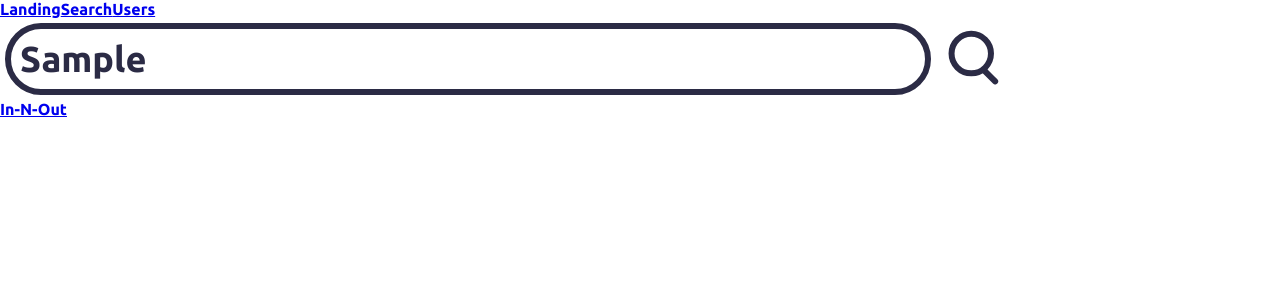
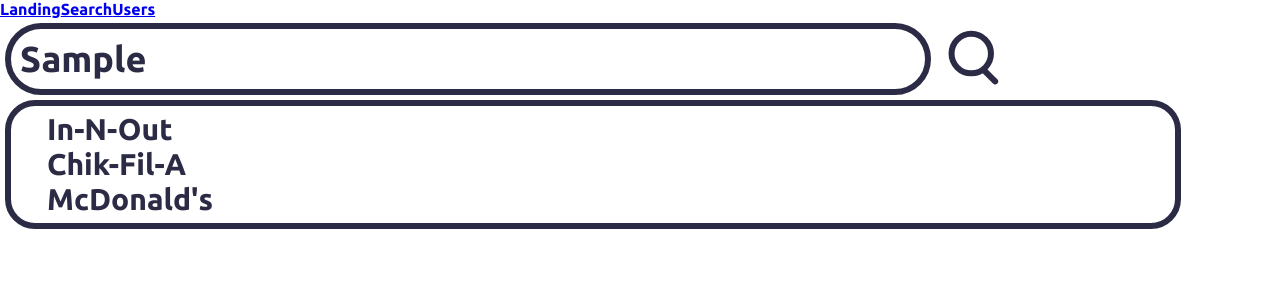
Before and after one commit to ktdo01/InrixHack2021, a React (Create React App) app in the folder packages/frontend/: page /search in a window 1280 px wide. Both pictures are taken after typing "Sample" into the empty fields and a click on the button 975 px from the left and 59 px from the top of the page. Shown: the top 300 px of the page. Built offline with nearby package versions, Linux system fonts and the light colour scheme.

Commit message:
Update search and CSS

```diff
--- a/packages/frontend/src/App.css
+++ b/packages/frontend/src/App.css
@@ -79,6 +79,24 @@ input[type="text"]{
   width: 70%;
 }
 
+.search-response-container {
+  border: 6px solid #2B2B45;
+  border-radius: 30px;
+  font-size: 1.5em;
+  padding: 0.25em;
+  margin-left: 5px;
+  width: 90%;
+  height: 100%;
+}
+
+.search-response a {
+  margin-left: 1em;
+  text-decoration: none;
+  color: #2B2B45;
+  font-size: 1.25em;
+}
+
+
 @keyframes App-logo-spin {
   from {
     transform: rotate(0deg);
--- a/packages/frontend/src/navigation/Search.jsx
+++ b/packages/frontend/src/navigation/Search.jsx
@@ -53,9 +53,19 @@ console.log(history.location)
         </button>
       </form>
       { shortcut ? (
-        <div>
-          <Link to="/map">In-N-Out</Link>
+        <div className = "search-response-container">
+          <div className = "search-response">
+            <Link to="/map" >In-N-Out</Link>
+          </div>
+          <div className = "search-response">
+            <Link to="/map">Chik-Fil-A</Link>
+          </div>
+          <div className = "search-response">
+            <Link to="/map">McDonald's</Link>
+          </div>
         </div>
+
+
       ) : <></> }
     </div>
   );
```
